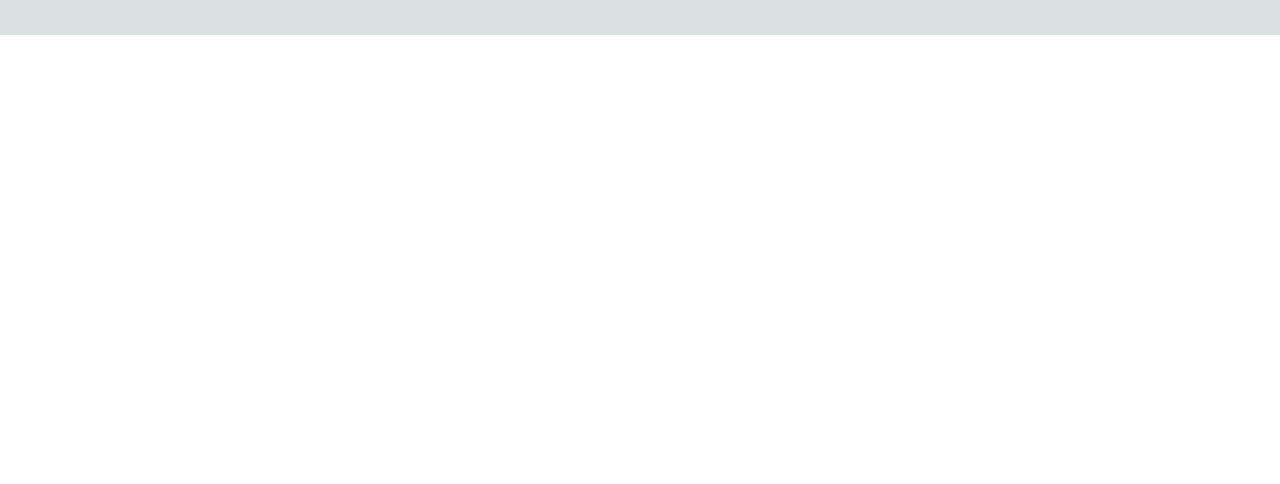
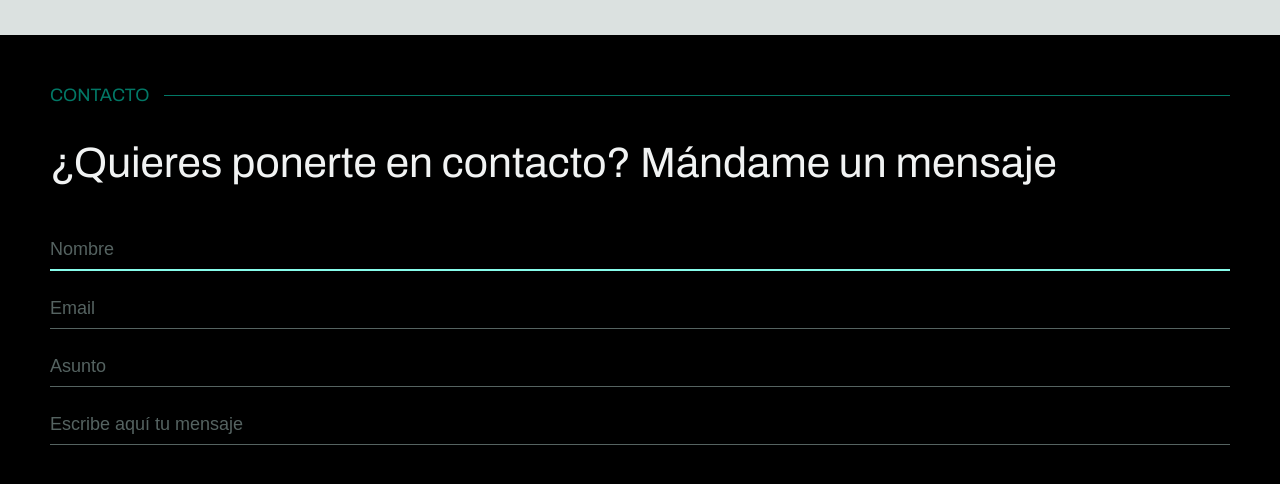
Before and after one commit to jpm92/enocasionescanto, a plain HTML site: page index.html in a window 1280 px wide. Shown: the part 3434-3918 px from the top of the page. Before the commit the page ends 3469 px from the top, so only its background shows below. Drawn offline with Linux system fonts and the light colour scheme.

Commit message:
añado el formulario

```diff
--- a/css/styles.css
+++ b/css/styles.css
@@ -289,6 +289,40 @@ header{
 
 
 /*FORMULARIO*/
+.formulario{
+    width: 100%;
+    position: absolute;
+    z-index: 2;
+    padding: 50px 0;
+    background-color: #000;
+}
+
+
+.form__reg {
+	display: flex;
+	flex-direction: column;
+	justify-content: center;
+}
+
+.input{
+	background-color: #000;
+	padding: .5rem 0;
+	margin: .5rem 0;
+	border: none;
+    border-bottom: solid #556361 1px;
+	transition: all 0.2s;
+}
+
+.input:focus {
+    outline: none;
+	border-bottom: solid #87FCEB 2px;
+}
+
+.input::placeholder{
+    color: #556361;
+}
+
+
 
 @media screen and (min-width: 900px) {
 
--- a/index.html
+++ b/index.html
@@ -152,7 +152,20 @@
 
 
     <section class="formulario">
+        <div class="wrapper">
 
+            <div class="etiqueta">
+                <span class="bgblack small g600">CONTACTO</span>
+            </div>
+
+	        <h1 class="b100  margin_big">¿Quieres ponerte en contacto? Mándame un mensaje</h1>
+            <form class="form__reg margin_big" action="">
+                <input class="small b100 input" type="text" placeholder="Nombre" required autofocus>
+                <input class="small b100 input" type="email" placeholder="Email" required>
+                <input class="small b100 input" type="text" placeholder="Asunto" required>
+                <input class="small b100 input" type="text" placeholder="Escribe aquí tu mensaje" required>
+            </form>
+        </div>
     </section>
     <script src="js/scripts.js"></script>
 </body>
```
